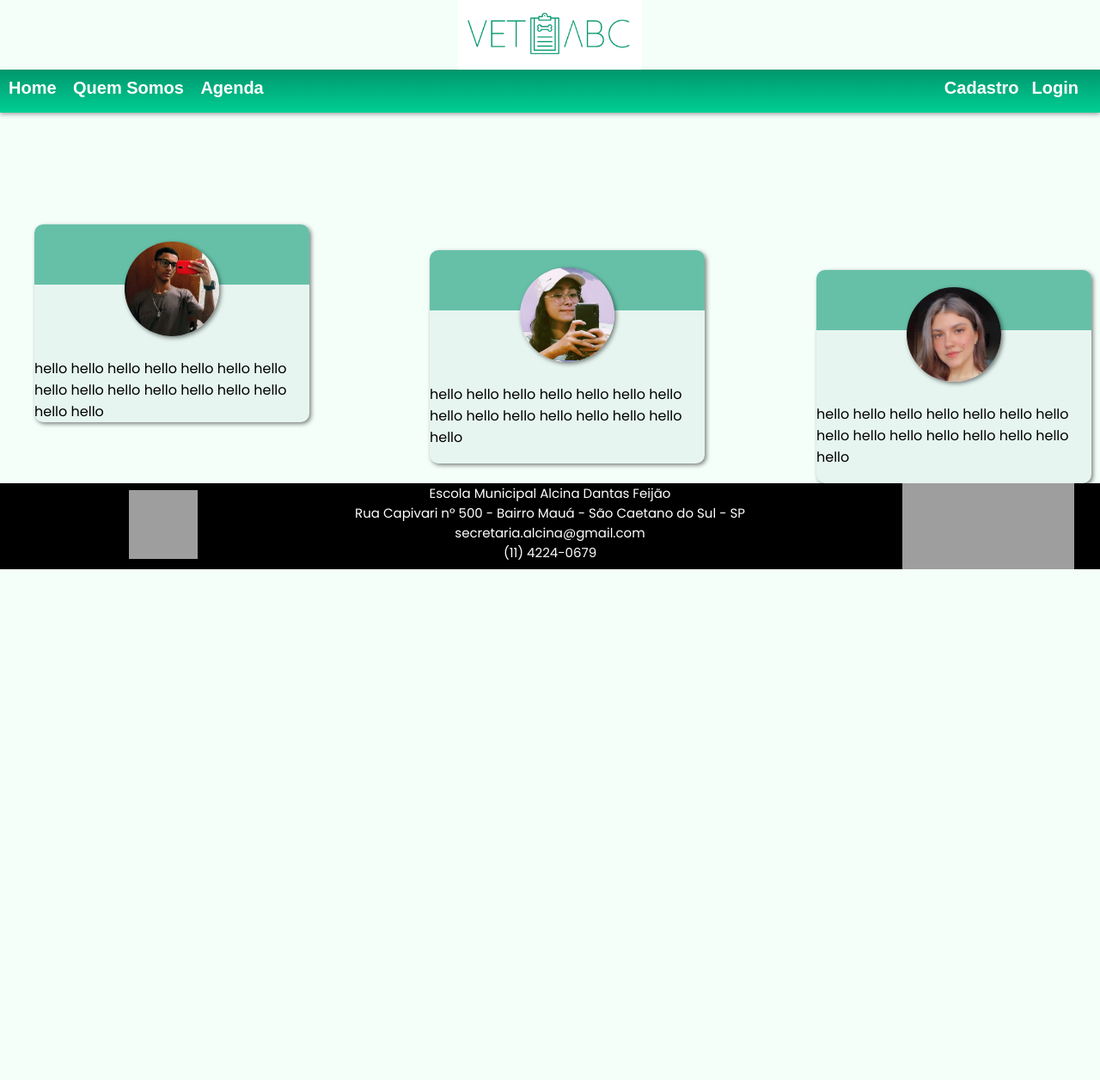
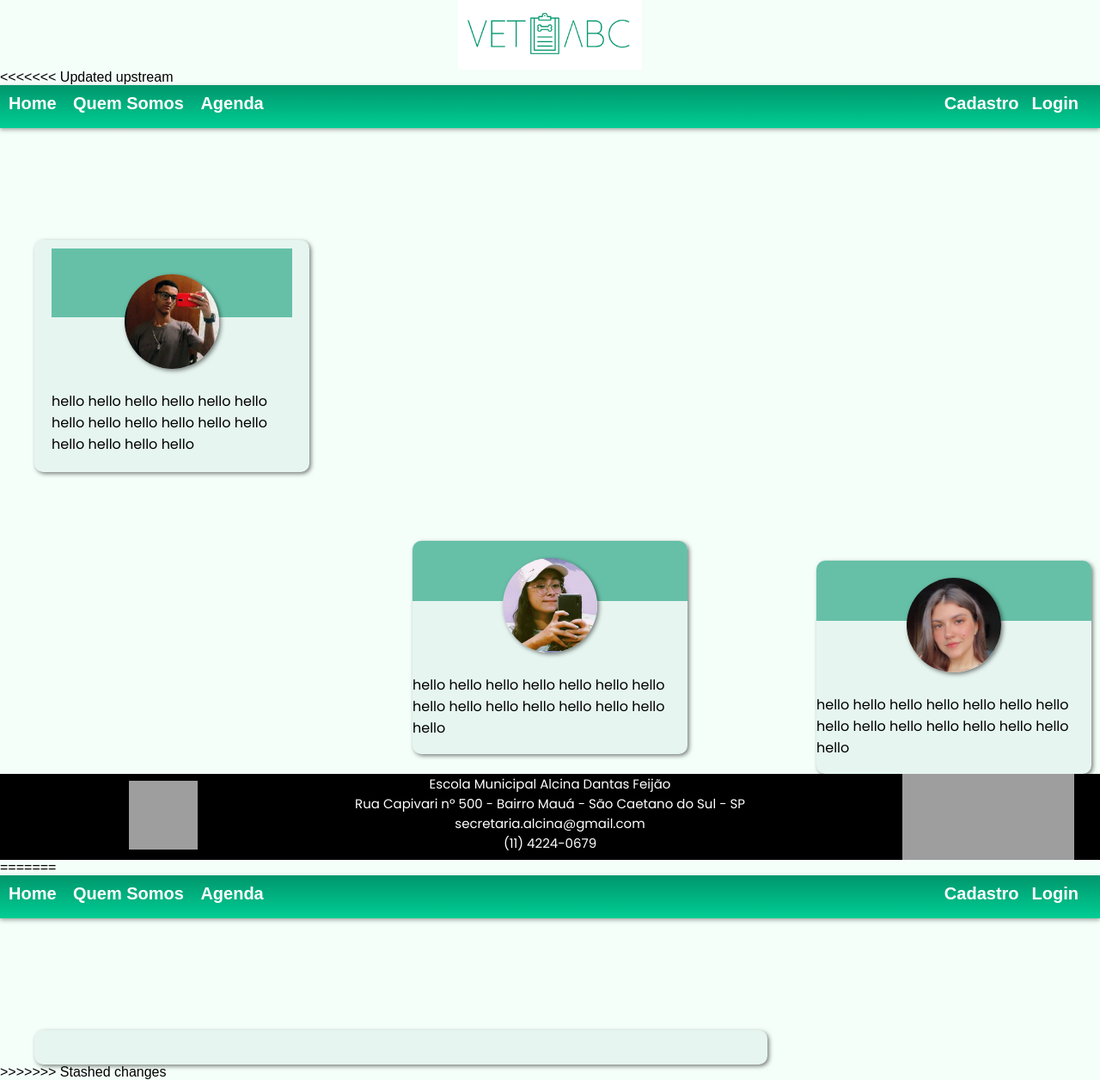
Before and after one commit to andre-reis-dev/Vet-ABC-exposoft, a PHP site: page /assets/html/quemsomos.html in a window 1280 px wide. Shown: the whole page at 86% size. Before the commit the page ends 662 px from the top, so only its background shows below. Run offline with PHP 8.4, Linux system fonts and the light colour scheme; grey boxes are pictures that could not be loaded.

Commit message:
10-10-22
comentarios css

```diff
--- a/assets/css/style-global.css
+++ b/assets/css/style-global.css
@@ -1,5 +1,5 @@
 * {
-    box-sizing: border-box;
+    box-sizing: border-box; /*  limita a div para ser vizualizada*/
     margin: 0;
     padding: 0;
     font-family: sans-serif;
--- a/assets/css/style-quemsomos.css
+++ b/assets/css/style-quemsomos.css
@@ -1,4 +1,5 @@
 @import url('https://fonts.googleapis.com/css2?family=Poppins&display=swap');
+
 
 /* HEAD */
 * {
@@ -125,6 +126,23 @@ p{
 }
 /* FIM DA CONFIG */
 
+*{margin:0;
+  padding:0;}
+
+.box-andre{
+     padding: 20px;
+    background-color: black;
+    margin-left: auto;
+    margin-right: auto;
+    margin-top: 30px;
+    box-shadow: 2px 2px 5px rgba(0,0,0,0.5);
+    border-radius: 10px;
+    width: 60px;
+    height: 70px;
+}
+
+
+
 .col-sm-1 {width: 8.33%;}
 .col-sm-2 {width: 16.66%;}
 .col-sm-3 {width: 25%;}
@@ -137,6 +155,9 @@ p{
 .col-sm-10 {width: 83.33%;}
 .col-sm-11 {width: 91.66%;}
 .col-sm-12 {width: 100%;}
+
+
+
 
 
 /* TAMANHO 600 */
@@ -184,6 +205,7 @@ p{
 }
     /* FIM DA CONF */
 
+<<<<<<< Updated upstream
 /* CONFIGURAÇÃO DA CAIXINHA DA BÁRBARA */
 .box-barbara{ /* box bárbara é toda a caixa que será armazenado as informações referentes a bárbara- a caixa toda */
     height: auto;
@@ -232,6 +254,10 @@ p{
     border-radius: 0px; /* pra n ficar redondo */
 
 }
+
+
+@media only screen and (min-width: 1024px) {
+
     .col-lg-1 {width: 8.33%;}
     .col-lg-2 {width: 16.66%;}
     .col-lg-3 {width: 25%;}
--- a/assets/html/quemsomos.html
+++ b/assets/html/quemsomos.html
@@ -4,8 +4,8 @@
          <title>Quem somos</title>
         <meta charset="utf-8">
         <link rel="stylesheet" href="https://fonts.googleapis.com/css2?family=Material+Symbols+Outlined:opsz,wght,FILL,GRAD@20..48,100..700,0..1,-50..200" /> <!-- aparecer o sinal do menu para celular -->
-    <meta name="viewport" content="width=device-width, initial-scale=1.0">
-    <meta http-equiv="X-UA-Compatible" content="IE=edge">
+    <meta name="viewport" content="width=device-width, initial-scale=1.0"> <!-- da uma limitação pro site -->
+    <meta http-equiv="X-UA-Compatible" content="IE=edge"> <!-- compatibilidade com navegadores-->
     <link rel="stylesheet" href="../css/style-quemsomos.css" >
     <link rel="stylesheet" href="../css/style-global.css">
     <link rel="stylesheet" href="../css/rodape.css">
@@ -19,6 +19,7 @@
         </header>
 
 
+<<<<<<< Updated upstream
             <nav class="main-nav-bar">
                 <span class="material-symbols-outlined three-bars col-sm-2" onclick="toggleMenu()">menu</span>
                 <ul id="menu">
@@ -81,6 +82,39 @@
             </footer>
 
    </div>
+=======
+
+        <nav>
+            <span class="material-symbols-outlined three-bars col-sm-2" onclick="toggleMenu()">menu</span>
+            <ul id="menu"> <!-- tribars -->
+                <li><a href="index.html">Home</a></li>
+                <li><a href="#">Quem Somos</a></li>
+                <li><a href="#">Agenda</a></li>
+                <li><a class="login-cadastro" href="#">Login</a></li>
+                <li><a class="login-cadastro" href="#">Cadastro</a></li>
+            </ul>
+        </nav>
+
+
+
+
+       <div class="caixote"><!-- caixinha de texto -->
+            <div class="box-andre col-sm-10 col-md-10 col-lg-8">
+
+                 </div>
+
+
+
+
+
+
+
+             </div>
+
+
+
+        </div>
+>>>>>>> Stashed changes
 
     <script src="../javascript/toggle_menu.js"></script>
 </body>
```
